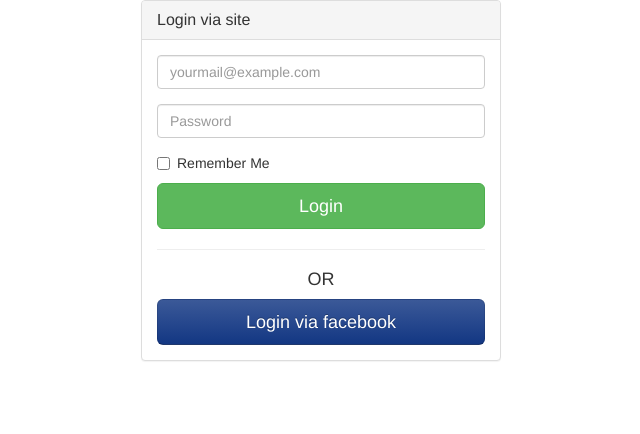
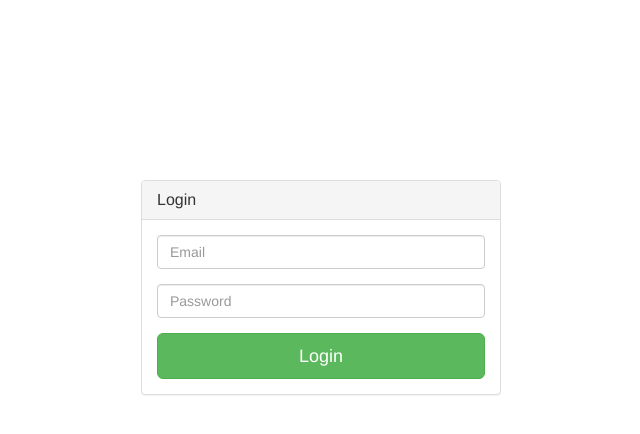
Before and after one commit to lourencobitten1769/PSI_PWS_PL1-E, a PHP site: the page made by webapp/view/backoffice/login.phtml in a window 1280 px wide. Shown: the top 434 px of the page, without its empty margins (319-959 px from the left). Run offline with PHP 8.4, Linux system fonts and the light colour scheme; the template is opened without the code that fills it, so the values that code supplies are empty; some libraries are stand-ins or nearby versions.

Commit message:
Alterações BackOffice Login/Home

```diff
--- a/public/css/loginbackoffice.css
+++ b/public/css/loginbackoffice.css
@@ -3,36 +3,6 @@
     background-color:#fff;
 }
 
-.btn-facebook {
-    color: #ffffff;
-    -webkit-text-shadow: 0 -1px 0 rgba(0, 0, 0, 0.25);
-    text-shadow: 0 -1px 0 rgba(0, 0, 0, 0.25);
-    background-color: #2b4b90;
-    *background-color: #133783;
-    background-image: -moz-linear-gradient(top, #3b5998, #133783);
-    background-image: -webkit-gradient(linear, 0 0, 0 100%, from(#3b5998), to(#133783));
-    background-image: -webkit-linear-gradient(top, #3b5998, #133783);
-    background-image: -o-linear-gradient(top, #3b5998, #133783);
-    background-image: linear-gradient(to bottom, #3b5998, #133783);
-    background-repeat: repeat-x;
-    border-color: #133783 #133783 #091b40;
-    border-color: rgba(0, 0, 0, 0.1) rgba(0, 0, 0, 0.1) rgba(0, 0, 0, 0.25);
-    filter: progid:DXImageTransform.Microsoft.gradient(startColorstr='#ff3b5998', endColorstr='#ff133783', GradientType=0);
-    filter: progid:DXImageTransform.Microsoft.gradient(enabled=false);
+.panel{
+    margin-top: 50%;
 }
-
-.btn-facebook:hover,
-.btn-facebook:focus,
-.btn-facebook:active,
-.btn-facebook.active,
-.btn-facebook.disabled,
-.btn-facebook[disabled] {
-    color: #ffffff;
-    background-color: #133783 !important;
-    *background-color: #102e6d !important;
-}
-
-.btn-facebook:active,
-.btn-facebook.active {
-    background-color: #0d2456 \9 !important;
-}
--- a/webapp/controller/UserController.php
+++ b/webapp/controller/UserController.php
@@ -83,6 +83,7 @@
     }
 
 
+
     /**
      * return a detailed view with record where PK = $id
      */
--- a/webapp/router.php
+++ b/webapp/router.php
@@ -22,11 +22,15 @@
 Router::get('user/create',	'UserController/create');
 Router::get('user/store',	'UserController/store');
 */
+Router::get('user/register','UserController/register');
+
+
 Router::resource('user', 'UserController');
 
 Router::get('test/index',  'TestController/index');
 
 Router::get('backoffice/login',		'BackOfficeController/login');
+Router::get('backoffice/home','BackOfficeController/home');
 
 
 
--- a/webapp/view/backoffice/login.phtml
+++ b/webapp/view/backoffice/login.phtml
@@ -16,28 +16,20 @@
         <div class="col-md-4 col-md-offset-4">
             <div class="panel panel-default">
                 <div class="panel-heading">
-                    <h3 class="panel-title">Login via site</h3>
+                    <h3 class="panel-title">Login</h3>
                 </div>
                 <div class="panel-body">
-                    <form accept-charset="UTF-8" role="form">
+                    <form accept-charset="UTF-8" method="post" action="<?URL::toRoute('backoffice/login')?>">
                         <fieldset>
                             <div class="form-group">
-                                <input class="form-control" placeholder="yourmail@example.com" name="email" type="text">
+                                <input class="form-control" placeholder="Email" name="email" type="text">
                             </div>
                             <div class="form-group">
                                 <input class="form-control" placeholder="Password" name="password" type="password" value="">
                             </div>
-                            <div class="checkbox">
-                                <label>
-                                    <input name="remember" type="checkbox" value="Remember Me"> Remember Me
-                                </label>
-                            </div>
                             <input class="btn btn-lg btn-success btn-block" type="submit" value="Login">
                         </fieldset>
                     </form>
-                    <hr/>
-                    <center><h4>OR</h4></center>
-                    <input class="btn btn-lg btn-facebook btn-block" type="submit" value="Login via facebook">
                 </div>
             </div>
         </div>
```
Also changed, not shown: webapp/controller/BackOfficeController.php (+22 -0 lines), webapp/view/backoffice/home.phtml (added, +23 -0 lines).
